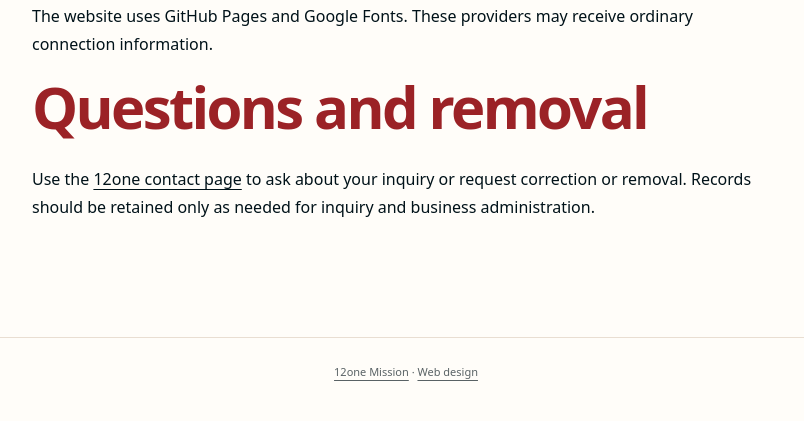
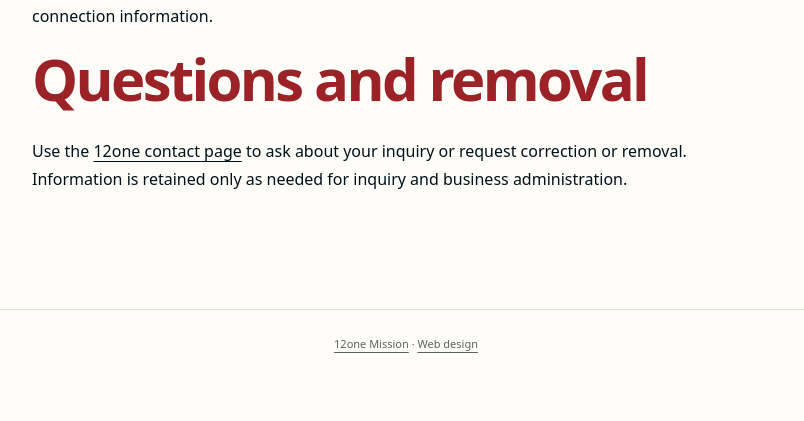
Before and after one commit to redwhyteandblue76/12one, a plain HTML site: page design/privacy.html in a window 1280 px wide. Shown: the part 785-1206 px from the top of the page, without its empty margins (234-1038 px from the left). Drawn offline with Linux system fonts and the light colour scheme.

Commit message:
Use definitive retention wording in inquiry privacy statement

```diff
--- a/design/privacy.html
+++ b/design/privacy.html
@@ -1 +1 @@
-<!doctype html><html lang="en"><head><meta charset="utf-8"><meta name="viewport" content="width=device-width,initial-scale=1"><title>Inquiry privacy | Austin Whyte Web Design</title><link rel="icon" href="/favicon.svg"><link rel="stylesheet" href="styles.css"></head><body><main><section><div class="wrap narrow"><a href="./">← Web design</a><h1>Inquiry privacy</h1><p>This notice describes the project inquiry system when enabled.</p><h2>Information collected</h2><p>Contact details and project preferences you choose to submit, along with submission time and a reference ID. Please do not submit passwords, payment information or sensitive personal details.</p><h2>How it is used</h2><p>Information is used to respond to your inquiry, assess project requirements and prepare a proposal. Records are stored in a private Google spreadsheet using Google Apps Script. Authorized administrators may access them for these purposes. The public form cannot read existing submissions.</p><h2>Third-party services</h2><p>The website uses GitHub Pages and Google Fonts. These providers may receive ordinary connection information.</p><h2>Questions and removal</h2><p>Use the <a href="/contact.html">12one contact page</a> to ask about your inquiry or request correction or removal. Records should be retained only as needed for inquiry and business administration.</p></div></section></main><footer><a href="/">12one Mission</a> · <a href="./">Web design</a></footer></body></html>
+<!doctype html><html lang="en"><head><meta charset="utf-8"><meta name="viewport" content="width=device-width,initial-scale=1"><title>Inquiry privacy | Austin Whyte Web Design</title><link rel="icon" href="/favicon.svg"><link rel="stylesheet" href="styles.css"></head><body><main><section><div class="wrap narrow"><a href="./">← Web design</a><h1>Inquiry privacy</h1><p>This notice describes the project inquiry system when enabled.</p><h2>Information collected</h2><p>Contact details and project preferences you choose to submit, along with submission time and a reference ID. Please do not submit passwords, payment information or sensitive personal details.</p><h2>How it is used</h2><p>Information is used to respond to your inquiry, assess project requirements and prepare a proposal. Records are stored in a private Google database. Authorized administrators may access them for these purposes. The public form cannot read existing submissions.</p><h2>Third-party services</h2><p>This website uses GitHub Pages and Google Fonts. These providers may receive ordinary connection information.</p><h2>Questions and removal</h2><p>Use the <a href="/contact.html">12one contact page</a> to ask about your inquiry or request correction or removal. Information is retained only as needed for inquiry and business administration.</p></div></section></main><footer><a href="/">12one Mission</a> · <a href="./">Web design</a></footer></body></html>
```
